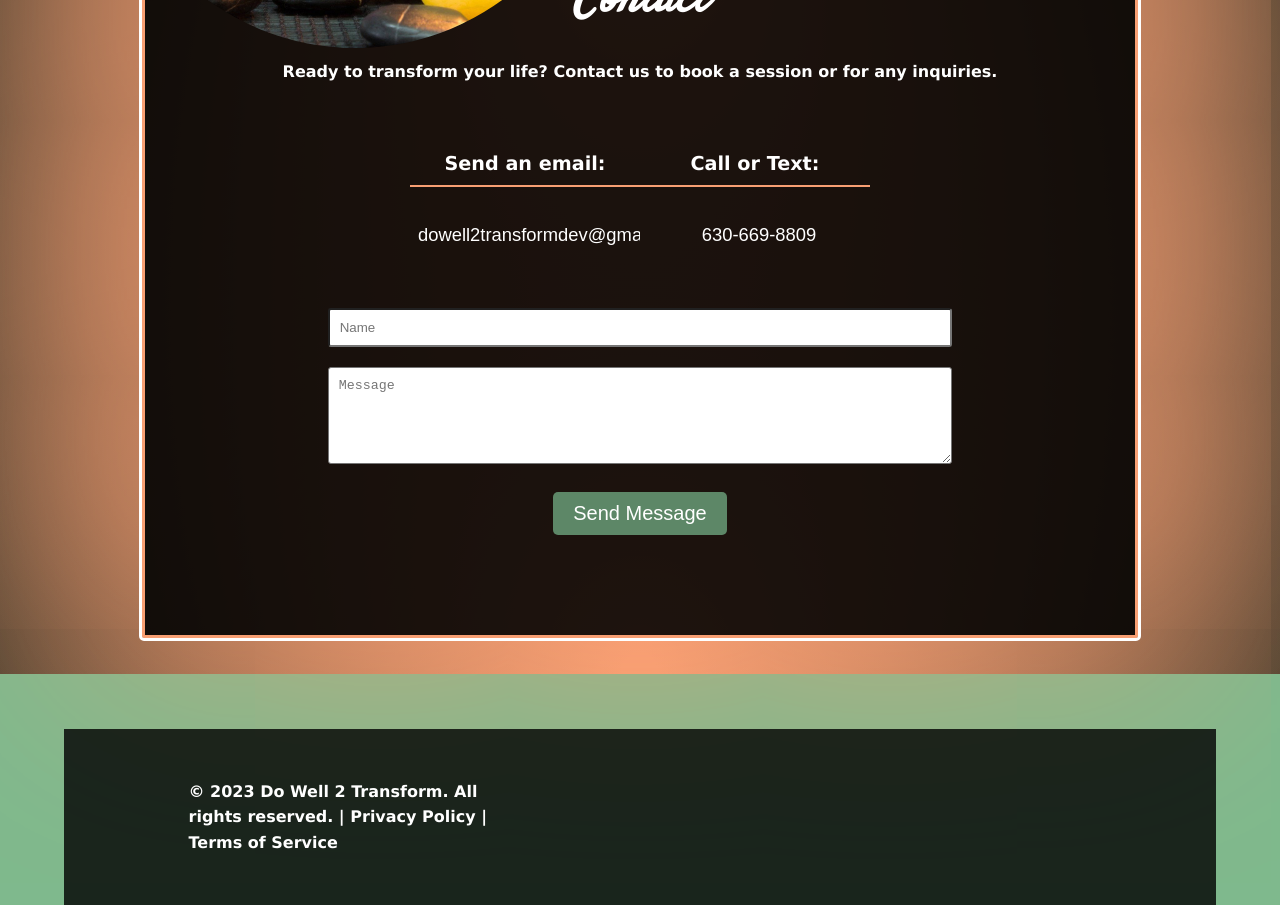
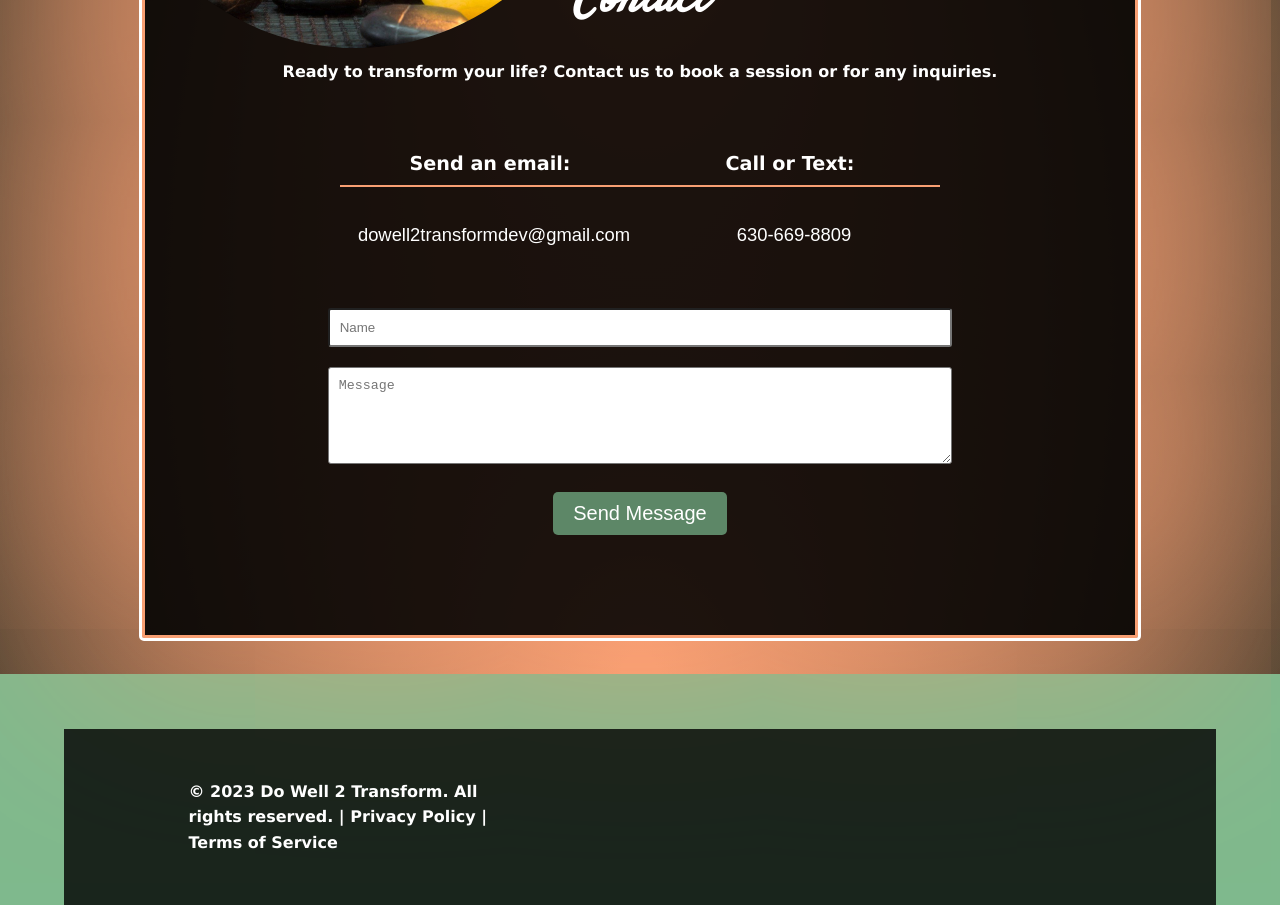
Before and after one commit to DoWell2Transform/Transform-Website, a React (Create React App) app in the folder transform-site/: page / in a window 1280 px wide. Shown: the part 2420-3325 px from the top of the page. Built offline with nearby package versions, Linux system fonts and the light colour scheme.

Commit message:
email length fix

```diff
--- a/transform-site/src/components/Contact/Contact.scss
+++ b/transform-site/src/components/Contact/Contact.scss
@@ -38,7 +38,7 @@
     justify-content: center;
     flex-direction: column;
     width: 20%;
-    min-width:230px;
+    min-width:300px;
 }
 
 .contact-section input{
@@ -151,7 +151,7 @@
 // phone styles
 // ========================
 
-@media (max-width: $phone){
+@media (max-width: 800px){
     .contact-section {
         input{
             font-size: 1rem;
--- a/transform-site/src/components/Home/Home.scss
+++ b/transform-site/src/components/Home/Home.scss
@@ -324,7 +324,7 @@ background: radial-gradient(ellipse at top, var(--red) 2%, transparent ),radial-
     margin-bottom:30px;
   }
 }
-@media (max-width: 650px){
+@media (max-width: 850px){
   .contact-section{
     flex-direction: column;
     align-items: center;
```
